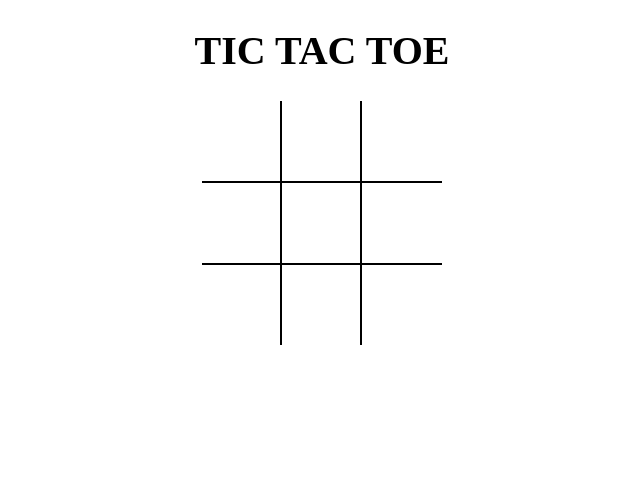
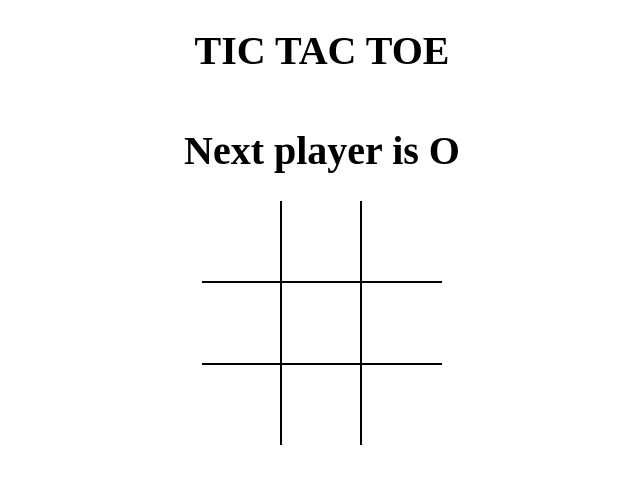
Before and after one commit to Deepak-Kumar-Yadav/tictactoe, a React (Vite) app: page / in a window 1280 px wide. Shown: the top 484 px of the page, without its empty margins (318-958 px from the left). Built offline with nearby package versions, Linux system fonts and the light colour scheme.

Commit message:
implementing the winner postion of game

```diff
--- a/src/App.jsx
+++ b/src/App.jsx
@@ -1,10 +1,33 @@
-import React from 'react';
+import React, { useState } from 'react';
 import Board from './Components/Board';
 import './Styles/root.scss';
+import calculateWinner from './helper';
 
-export default () => (
-  <div className="app">
-    <h1>TIC TAC TOE</h1>
-    <Board />
-  </div>
-);
+export default function App() {
+  const [board, setBoard] = useState(Array(9).fill(null));
+  const [isNext, setIsNext] = useState(false);
+  const winner = calculateWinner(board);
+  const message = winner
+    ? `Winner is ${winner}`
+    : `Next player is ${isNext ? 'X' : 'O'}`;
+
+  const handlingClick = position => {
+    if (board[position] || winner) {
+      return;
+    }
+    setBoard(preVal => {
+      return preVal.map((val, pos) => {
+        const res = position === pos ? (isNext ? 'X' : 'O') : val;
+        return res;
+      });
+    });
+    setIsNext(previous => !previous);
+  };
+  return (
+    <div className="app">
+      <h1>TIC TAC TOE</h1>
+      <h1>{message}</h1>
+      <Board board={board} handlingClick={handlingClick} />
+    </div>
+  );
+}
--- a/src/Components/Board.jsx
+++ b/src/Components/Board.jsx
@@ -1,21 +1,7 @@
-import React, { useState } from 'react';
+import React from 'react';
 import Square from './Square';
 
-export default function Board() {
-  const [board, setBoard] = useState(Array(9).fill(null));
-  const [isNext, setIsNext] = useState(false);
-  const handlingClick = position => {
-    if (board[position]) {
-      return;
-    }
-    setBoard(preVal => {
-      return preVal.map((val, pos) => {
-        const res = position === pos ? (isNext ? 'X' : 'O') : val;
-        return res;
-      });
-    });
-    setIsNext(previous => !previous);
-  };
+export default function Board({ board, handlingClick }) {
   return (
     <div className="board">
       <div className="board-row">
--- a/src/Components/Square.jsx
+++ b/src/Components/Square.jsx
@@ -1,7 +1,6 @@
 import React from 'react';
 
 export default function Square({ value, onClick }) {
-  const handleSquareClick = () => {};
   return (
     <>
       <button type="button" className="square" onClick={onClick}>
--- /dev/null
+++ b/src/helper.jsx
@@ -0,0 +1,19 @@
+export default function calculateWinner(squares) {
+  const lines = [
+    [0, 1, 2],
+    [3, 4, 5],
+    [6, 7, 8],
+    [0, 3, 6],
+    [1, 4, 7],
+    [2, 5, 8],
+    [0, 4, 8],
+    [2, 4, 6],
+  ];
+  for (let i = 0; i < lines.length; i++) {
+    const [a, b, c] = lines[i];
+    if (squares[a] && squares[a] === squares[b] && squares[a] === squares[c]) {
+      return squares[a];
+    }
+  }
+  return null;
+}
```
